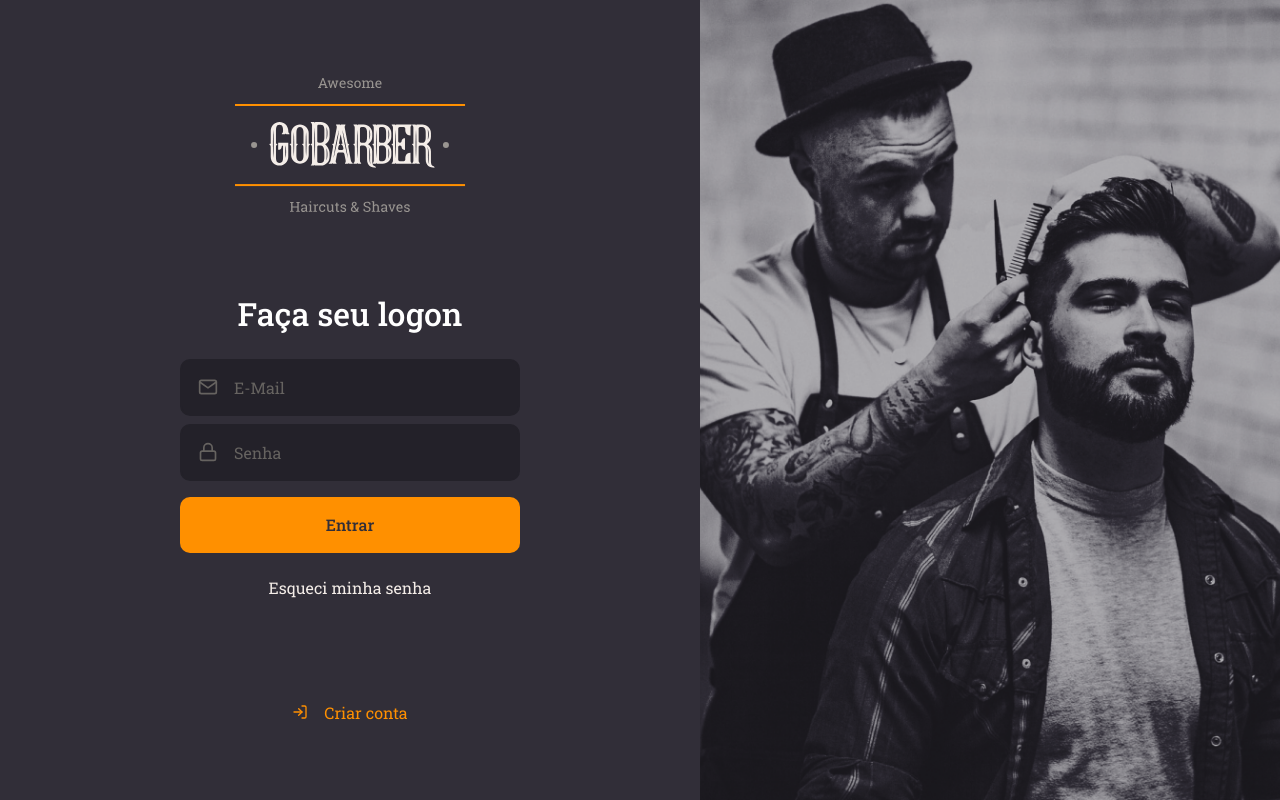
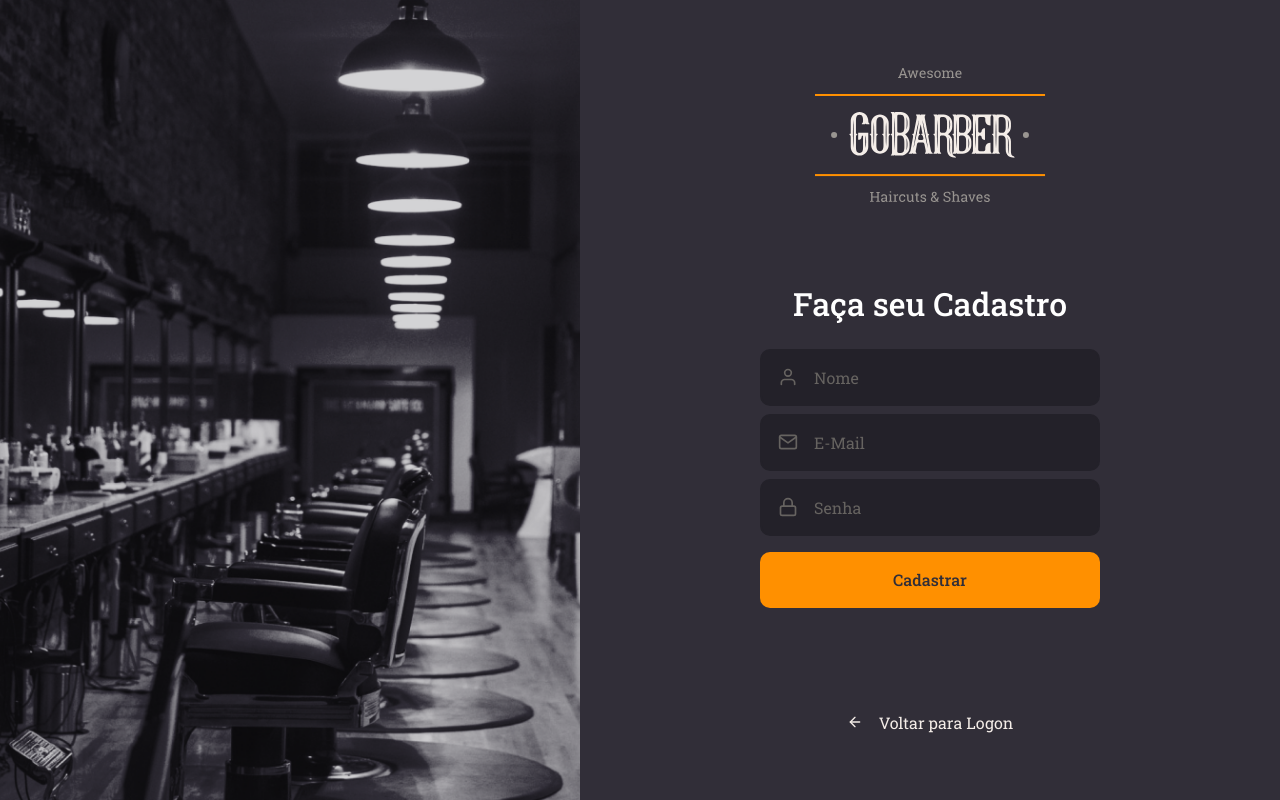
Before and after one commit to hericke47/GoBarberWeb, a React (Create React App) app: page / in a window 1280 px wide. Built offline with nearby package versions, Linux system fonts and the light colour scheme.

Commit message:
pagina de cadastro completa

```diff
--- a/src/App.tsx
+++ b/src/App.tsx
@@ -2,10 +2,11 @@
 
 import GlobalStyle from './styles/global';
 import SignIn from './pages/SignIn/index';
+import SignUp from './pages/SignUp/index';
 
 const App: React.FC = () => (
   <>
-    <SignIn />
+    <SignUp />
     <GlobalStyle />
   </>
 );
--- a/src/components/Button/styles.ts
+++ b/src/components/Button/styles.ts
@@ -16,5 +16,4 @@
   &:hover {
     background: ${shade(0.2, '#ff9000')};
   }
-  }
 `;
--- /dev/null
+++ b/src/pages/SignUp/index.tsx
@@ -0,0 +1,41 @@
+import React from 'react';
+import { FiArrowLeft, FiMail, FiUser, FiLock } from 'react-icons/fi';
+
+import logoImg from '../../assets/logo.svg';
+
+import Input from '../../components/Input';
+import Button from '../../components/Button';
+
+import { Container, Content, Background } from './styles';
+
+const SignUp: React.FC = () => (
+  <Container>
+    <Background />
+    <Content>
+      <img src={logoImg} alt="GoBarber" />
+
+      <form>
+        <h1>Faça seu Cadastro</h1>
+
+        <Input name="name" icon={FiUser} placeholder="Nome" />
+        <Input name="email" icon={FiMail} placeholder="E-Mail" />
+
+        <Input
+          name="password"
+          icon={FiLock}
+          type="password"
+          placeholder="Senha"
+        />
+
+        <Button type="submit">Cadastrar</Button>
+      </form>
+
+      <a href="login">
+        <FiArrowLeft />
+        Voltar para Logon
+      </a>
+    </Content>
+  </Container>
+);
+
+export default SignUp;
--- /dev/null
+++ b/src/pages/SignUp/styles.ts
@@ -0,0 +1,69 @@
+import styled from 'styled-components';
+import { shade } from 'polished';
+
+import signUpBackgroundImg from '../../assets/Sign-Up-background.png';
+
+export const Container = styled.div`
+  height: 100vh;
+
+  display: flex;
+  align-items: stretch;
+`;
+
+export const Content = styled.div`
+  display: flex;
+  flex-direction: column;
+  align-items: center;
+
+  place-content: center;
+
+  width: 100%;
+  max-width: 700px;
+
+  form {
+    margin: 80px 0px;
+    width: 340px;
+    text-align: center;
+
+    h1 {
+      margin-bottom: 24px;
+    }
+
+    a {
+      color: #f4ede8;
+      display: block;
+      margin-top: 24px;
+      text-decoration: none;
+      transition: color 0.2s;
+
+      &:hover {
+        color: ${shade(0.2, '#f4ede8')};
+      }
+    }
+  }
+
+  > a {
+    color: #f4ede8;
+    display: block;
+    margin-top: 24px;
+    text-decoration: none;
+    transition: color 0.2s;
+
+    display: flex;
+    align-items: center;
+
+    svg {
+      margin-right: 16px;
+    }
+
+    &:hover {
+      color: ${shade(0.2, '#f4ede8')};
+    }
+  }
+`;
+
+export const Background = styled.div`
+  flex: 1;
+  background: url(${signUpBackgroundImg}) no-repeat center;
+  background-size: cover;
+`;
```
Also changed, not shown: src/assets/Sign-Up-background.png (added). Lines whose indentation alone changed are shown as unchanged.
